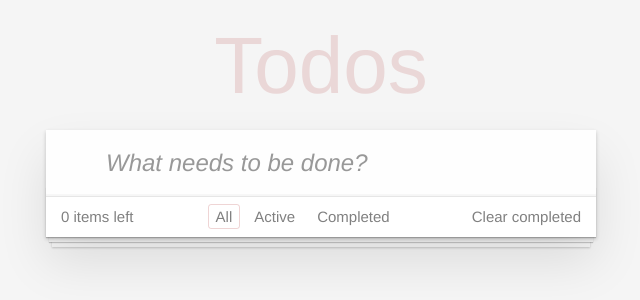
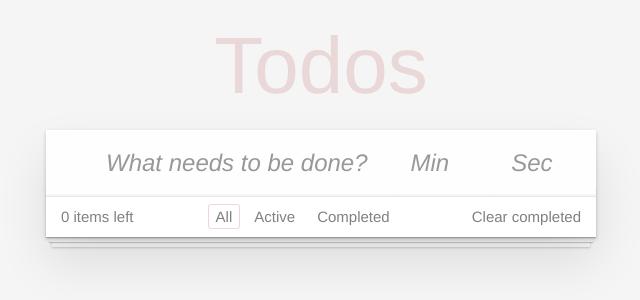
Before and after one commit to ilyha-t/todos, a React (Create React App) app: page / in a window 1280 px wide. Shown: the top 300 px of the page, without its empty margins (319-959 px from the left). Built offline with nearby package versions, Linux system fonts and the light colour scheme.

Commit message:
start add timer

```diff
--- a/src/components/App/App.jsx
+++ b/src/components/App/App.jsx
@@ -23,10 +23,11 @@ export default class App extends Component {
             ...this.state.todos,
             {
               id: Date.now(),
-              description: label,
+              description: label.text,
               done: false,
               important: false,
               created: new Date(),
+              timer: label.timer,
             },
           ],
         };
--- a/src/components/NewTaskForm/NewTaskForm.jsx
+++ b/src/components/NewTaskForm/NewTaskForm.jsx
@@ -5,7 +5,11 @@ export default class NewTaskForm extends Component {
   constructor() {
     super();
     this.state = {
-      label: '',
+      label: {
+        text: '',
+        minutes: 0,
+        seconds: 0,
+      },
     };
   }
 
@@ -20,29 +24,74 @@ export default class NewTaskForm extends Component {
   };
 
   onChangeLabel = (label) => {
-    this.setState({ label });
+    this.setState({ label: { ...this.state.label, text: label } });
+  };
+
+  onChangeTimerSec = (seconds) => {
+    if (isNaN(Number(seconds))) {
+      return;
+    }
+
+    if (seconds >= 60) {
+      const totalMin = Math.floor(seconds / 60);
+      const totalSec = seconds % 60;
+      this.setState({ label: { ...this.state.label, minutes: this.state.label.minutes + totalMin, seconds: totalSec } });
+    } else if (seconds === '') {
+        this.setState({ label: { ...this.state.label, seconds: 0 } });
+    } else {
+        this.setState({ label: { ...this.state.label, seconds } });
+    }
+  };
+
+  onChangeTimerMin = (minutes) => {
+    this.setState({ label: { ...this.state.label, minutes: Number(minutes) } });
   };
 
   onSubmitForm = (e) => {
     e.preventDefault();
     const label = this.state.label;
-    if (label.trim().length > 0) {
+    if (label.text.trim().length > 0) {
       this.props.addTodo(label);
     }
-    this.setState({ label: '' });
+    this.setState({ label: {text: '', minutes: 0, seconds: 0} });
   };
 
   render() {
     return (
       <header className="header">
         <h1>{this.props.config.appName}</h1>
-        <form onSubmit={this.onSubmitForm}>
+        <form className="new-todo-form" onClick={this.onSubmitForm}>
           <input
+            type="text"
             className="new-todo"
             placeholder="What needs to be done?"
             autoFocus
             onChange={(e) => this.onChangeLabel(e.target.value)}
-            value={this.state.label}
+            value={this.state.label.text}
+          />
+          <input
+            type="number"
+            className="new-todo-form__timer"
+            placeholder="Min"
+            onChange={(e) => this.onChangeTimerMin(e.target.value)}
+            onKeyPress={(e) => {
+              if (isNaN(Number(e.key))) {
+                e.preventDefault();
+              }
+            }}
+            value={this.state.label.minutes > 0 ? this.state.label.minutes : ''}
+          />
+          <input
+            type="number"
+            className="new-todo-form__timer"
+            placeholder="Sec"
+            onChange={(e) => this.onChangeTimerSec(e.target.value)}
+            onKeyPress={(e) => {
+              if (isNaN(Number(e.key))) {
+                e.preventDefault();
+              }
+            }}
+            value={this.state.label.seconds > 0 ? this.state.label.seconds : ''}
           />
         </form>
       </header>
--- a/src/components/TodoItem/TodoItem.jsx
+++ b/src/components/TodoItem/TodoItem.jsx
@@ -59,7 +59,12 @@ export default class TodoItem extends Component {
               onChange={() => this.props.doneTodo(this.props.todo)}
             />
             <label onClick={() => this.props.doneTodo(this.props.todo)}>
-              <span className="description">{this.props.todo.description}</span>
+              <span className="title">{this.props.todo.description}</span>
+              <span className="description">
+                  <button className="icon icon-play"></button>
+                  <button className="icon icon-pause"></button>
+                  12:25
+                </span>
               <span className="created">{this.state.updatePeriod}</span>
             </label>
           </form>
@@ -83,6 +88,7 @@ export default class TodoItem extends Component {
             value={this.props.todo.description}
             ref={this.inputRef}
           />
+          <button type="submit" style={{ display: 'none' }}></button>
         </form>
       </li>
     );
--- a/src/index.css
+++ b/src/index.css
@@ -84,7 +84,13 @@ body {
     text-rendering: optimizeLegibility;
 }
 
+.new-todo-form {
+    display: flex;
+    margin-bottom: 0;
+}
+
 .new-todo,
+.new-todo-form .new-todo-form__timer,
 .edit {
     position: relative;
     margin: 0;
@@ -102,11 +108,20 @@ body {
     -moz-osx-font-smoothing: grayscale;
 }
 
-.new-todo {
+.new-todo, .new-todo-form .new-todo-form__timer {
     padding: 16px 16px 16px 60px;
     border: none;
     background: rgba(0, 0, 0, 0.003);
     box-shadow: inset 0 -2px 1px rgba(0,0,0,0.03);
+}
+
+.new-todo {
+    width: 70%;
+}
+
+.new-todo-form .new-todo-form__timer {
+    width: 20%;
+    padding-left: 16px;
 }
 
 .main {
@@ -219,12 +234,16 @@ body {
     padding: 15px 85px 15px 60px;
 }
 
-.todo-list li label .created {
+.todo-list li .view {
+    position: relative;
+}
+
+.todo-list li label .description {
     font-size: 13px;
     color: gray;
 }
 
-.todo-list li label .description {
+.todo-list li label .title {
     word-break: break-all;
     display: block;
     line-height: 1.2;
@@ -233,20 +252,17 @@ body {
     color: #4d4d4d;
 }
 
-.todo-list li.completed label .description {
+.todo-list li.completed label .title {
     color: #cdcdcd;
     text-decoration: line-through;
 }
 
 .todo-list li .icon {
-    position: absolute;
-    top: 0;
-    bottom: -3px;
     width: 30px;
     height: 40px;
     font-size: 34px;
     color: #cc9a9a;
-    margin: auto 0 11px;
+    margin: auto 0;
     transition: color 0.2s ease-out;
     cursor: pointer;
 }
@@ -256,6 +272,9 @@ body {
 }
 
 .todo-list li .icon-destroy {
+    position: absolute;
+    top: 0;
+    bottom: -3px;
     right: 10px;
 }
 
@@ -264,12 +283,34 @@ body {
 }
 
 .todo-list li .icon-edit {
+    position: absolute;
+    top: 0;
+    bottom: -3px;
     font-size: 19px;
     right: 45px;
 }
 
 .todo-list li .icon-edit:after {
     content: '✎';
+}
+
+.todo-list li .icon-pause,
+.todo-list li .icon-play {
+    font-size: 18px;
+    width: 18px;
+    height: 18px;
+}
+
+.todo-list li .icon-play {
+    font-size: 15px;
+}
+
+.icon-pause:after {
+    content: '⏸';
+}
+
+.icon-play:after {
+    content: '▶';
 }
 
 .todo-list li .edit {
```
Also changed, not shown: .eslintrc.json (deleted), 2 other files (tests, documents, lock files or other folders).
